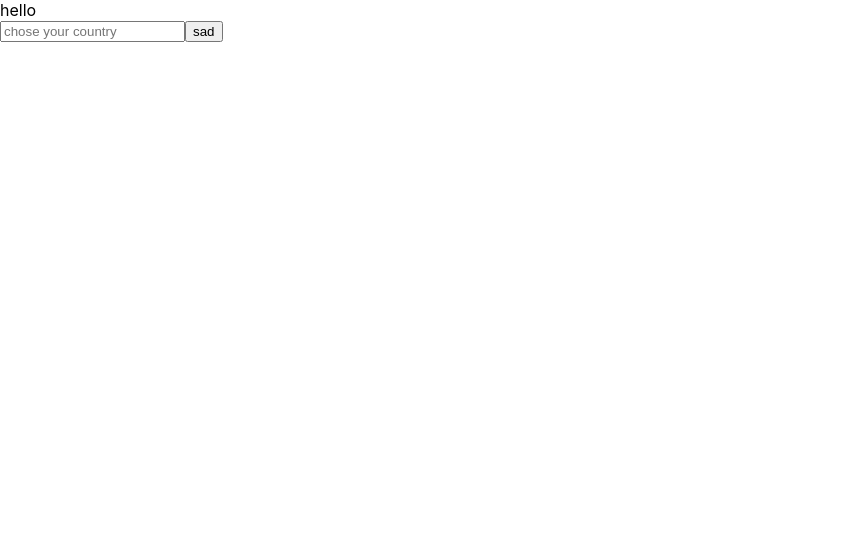
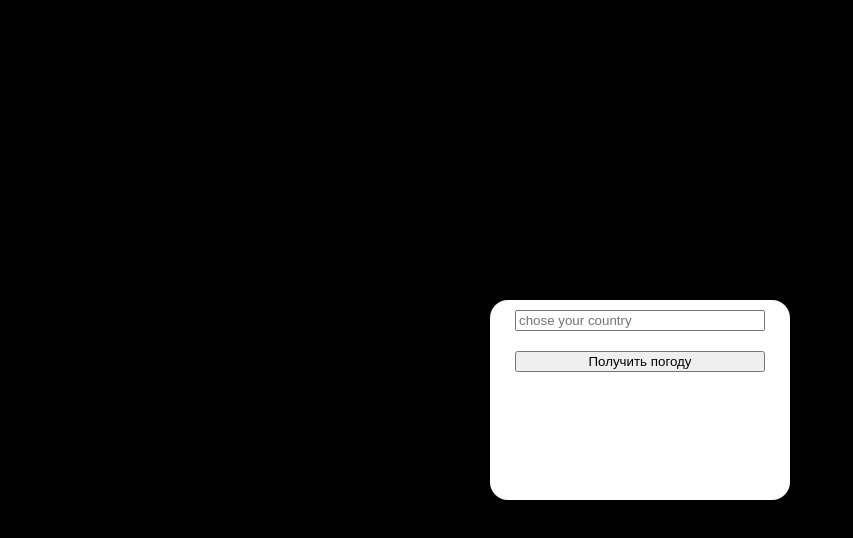
Before and after one commit to Sp0ngbik/weather_project, a React (Create React App) app: page / in a window 1280 px wide. Shown: the top 538 px of the page, without its empty margins (0-853 px from the left). Built offline with nearby package versions, Linux system fonts and the light colour scheme.

Commit message:
weather logic + images

```diff
--- a/src/App.js
+++ b/src/App.js
@@ -1,9 +1,11 @@
 import axios from "axios";
 import { useState } from "react";
-
+import style from "./style.module.scss";
 function App() {
   const [nameOfCountry, setNameOfCountry] = useState();
+  const [fullCountryInfo, setFullCountryInfo] = useState();
   const [currentTemp, setCurrentTemp] = useState();
+  const [weatherImage, setWeatherImage] = useState();
   const getCountyCords = () => {
     const feelsLikeKelvin = 273.15;
     const apiKey = "5eac858cbc638bf9cf41fef1f454746f";
@@ -11,12 +13,13 @@ function App() {
     axios
       .get(apiRequest)
       .then((dataCountry) => {
-        console.log(dataCountry);
         return axios.get(
           `https://api.openweathermap.org/data/2.5/weather?lat=${dataCountry.data[0].lat}&lon=${dataCountry.data[0].lon}&appid=${apiKey}`
         );
       })
       .then((ar) => {
+        setWeatherImage(ar.data.weather[0].icon);
+        setFullCountryInfo(ar);
         setCurrentTemp(parseInt(ar.data.main.temp_max - feelsLikeKelvin));
       })
       .catch(() => {
@@ -24,8 +27,9 @@ function App() {
       });
   };
   return (
-    <div>
-      <div>hello</div>
+    <div className={style.mainWeatherBlock}>
+      <div className={style.weatherContent}>
+        <div className={style.inputBlock}>
           <input
             placeholder="chose your country"
             onChange={(e) => {
@@ -34,11 +38,22 @@ function App() {
           />
           <button
             onClick={() => {
-          console.log(getCountyCords());
+              getCountyCords();
             }}
           >
-        sad
+            Получить погоду
           </button>
+        </div>
+        <div>
+          {weatherImage && <span>{currentTemp && currentTemp} °C</span>}
+          {weatherImage && (
+            <img
+              src={`https://openweathermap.org/img/wn/${weatherImage}@2x.png`}
+              alt="Sorry but your country not found"
+            />
+          )}
+        </div>
+      </div>
     </div>
   );
 }
--- /dev/null
+++ b/src/style.module.scss
@@ -0,0 +1,28 @@
+.mainWeatherBlock {
+  margin: 0;
+  padding: 0;
+  background-color: Black;
+  width: 100%;
+  height: 100vh;
+}
+.weatherContent {
+  position: fixed;
+  top: 50%;
+  left: 50%;
+  transform: translate(-50%, -50%);
+  width: 300px;
+  padding: 0;
+  background-color: white;
+  border-radius: 18px;
+  height: 200px;
+}
+.inputBlock {
+  display: flex;
+  flex-direction: column;
+  border-radius: 18px;
+  width: 250px;
+  margin: 0 auto;
+}
+.inputBlock input {
+  margin: 10px 0 20px;
+}
```
Lines whose indentation alone changed are shown as unchanged.
